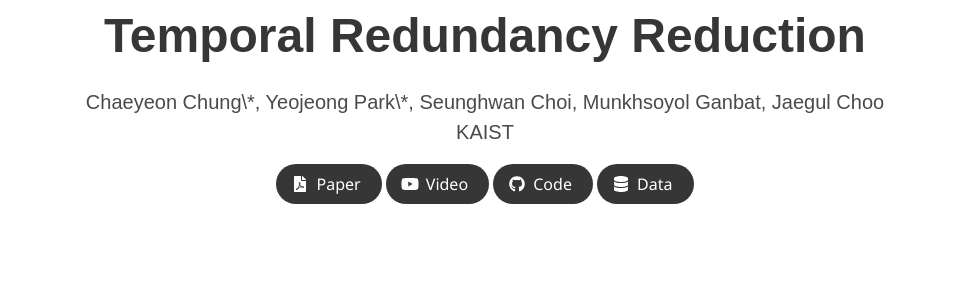
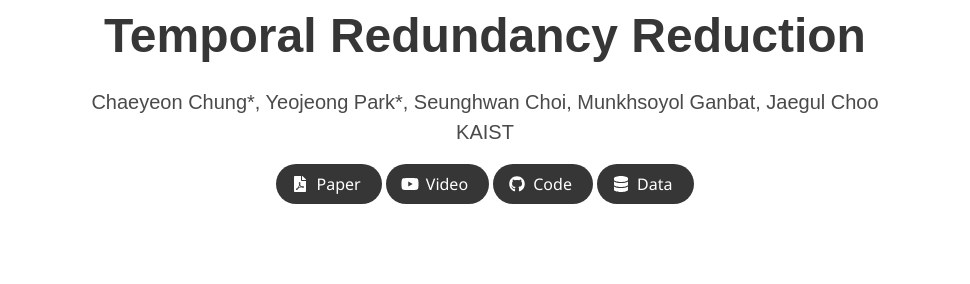
Before and after one commit to shortcut-v2v/shortcut-v2v.github.io, a Jekyll site: the page built from index.md, in a window 1280 px wide and 900 px high. Shown: the part 147-431 px from the top of the window, without its empty margins (155-1125 px from the left). Built offline with Jekyll 4.4.1, drawn with Linux system fonts in a browser that asks for light colours; some web fonts are replaced.

```diff
--- a/index.md
+++ b/index.md
@@ -4,7 +4,7 @@ permalink: /
 
 title: 'Shortcut-V2V: Compression Framework for Video-to-Video Translation based on Temporal Redundancy Reduction'
 authors:
-    Chaeyeon Chung\*, Yeojeong Park\*, Seunghwan Choi, Munkhsoyol Ganbat, Jaegul Choo
+    Chaeyeon Chung*, Yeojeong Park*, Seunghwan Choi, Munkhsoyol Ganbat, Jaegul Choo
 affiliations:
     KAIST
 paper: https://www.cs.virginia.edu/~robins/Turing_Paper_1936.pdf
```
